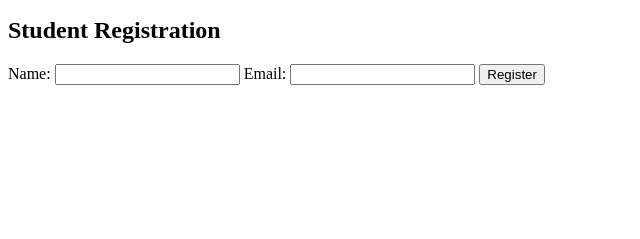
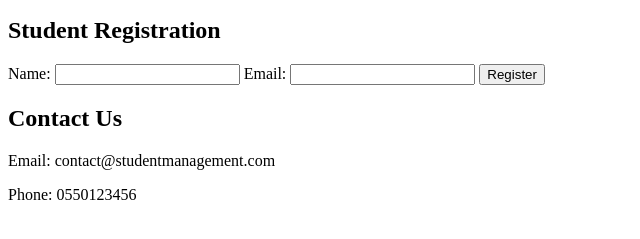
Before and after one commit to AmaniRH/StudentManagement, a plain HTML site: page index.html in a window 1280 px wide. Shown: the part 101-340 px from the top of the page, without its empty margins (0-640 px from the left). Drawn offline with Linux system fonts and the light colour scheme.

Commit message:
Add contact section

```diff
--- a/index.html
+++ b/index.html
@@ -18,5 +18,11 @@
 
         <button type="submit">Register</button>
     </form>
+    <h2>Contact Us</h2>
+
+    <section>
+        <p>Email: contact@studentmanagement.com</p>
+        <p>Phone: 0550123456</p>
+    </section>
 </body>
 </html>
```
